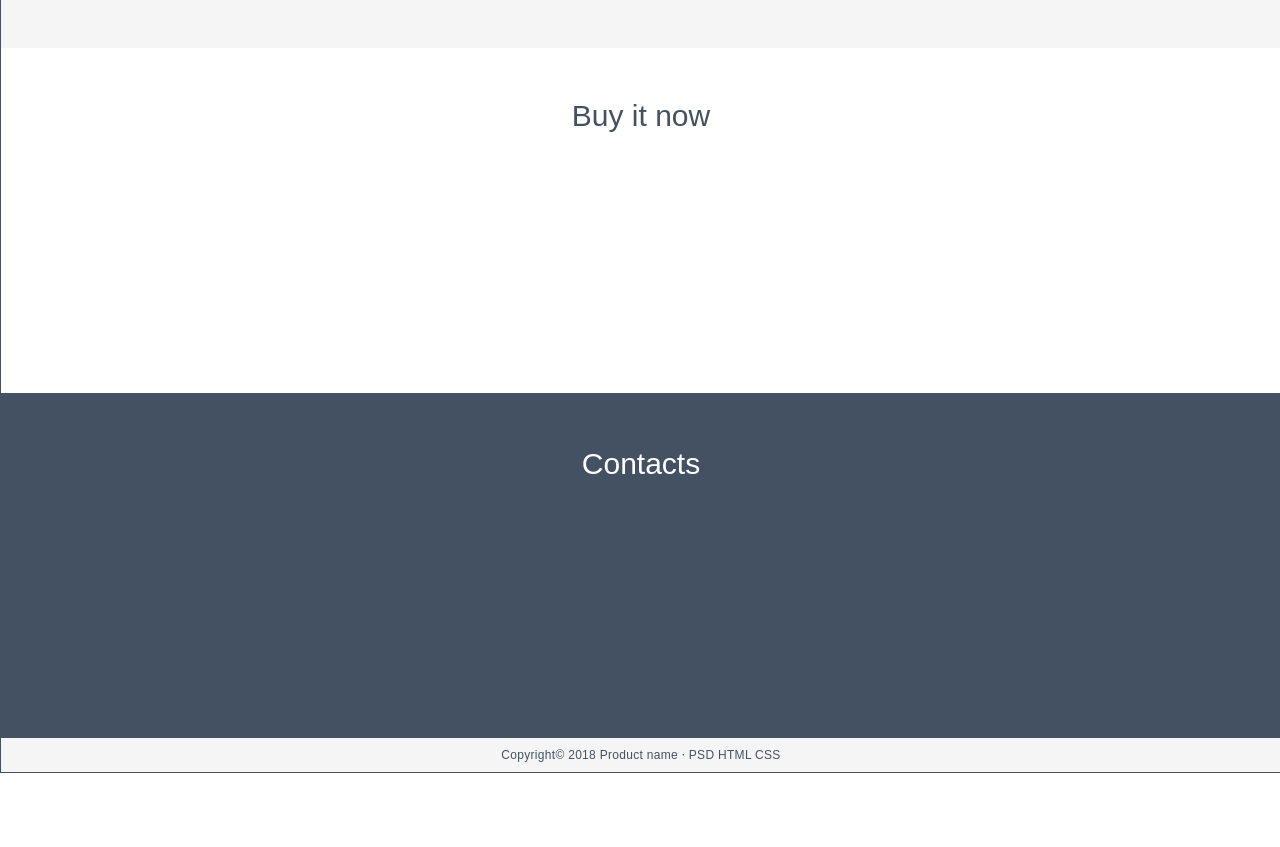
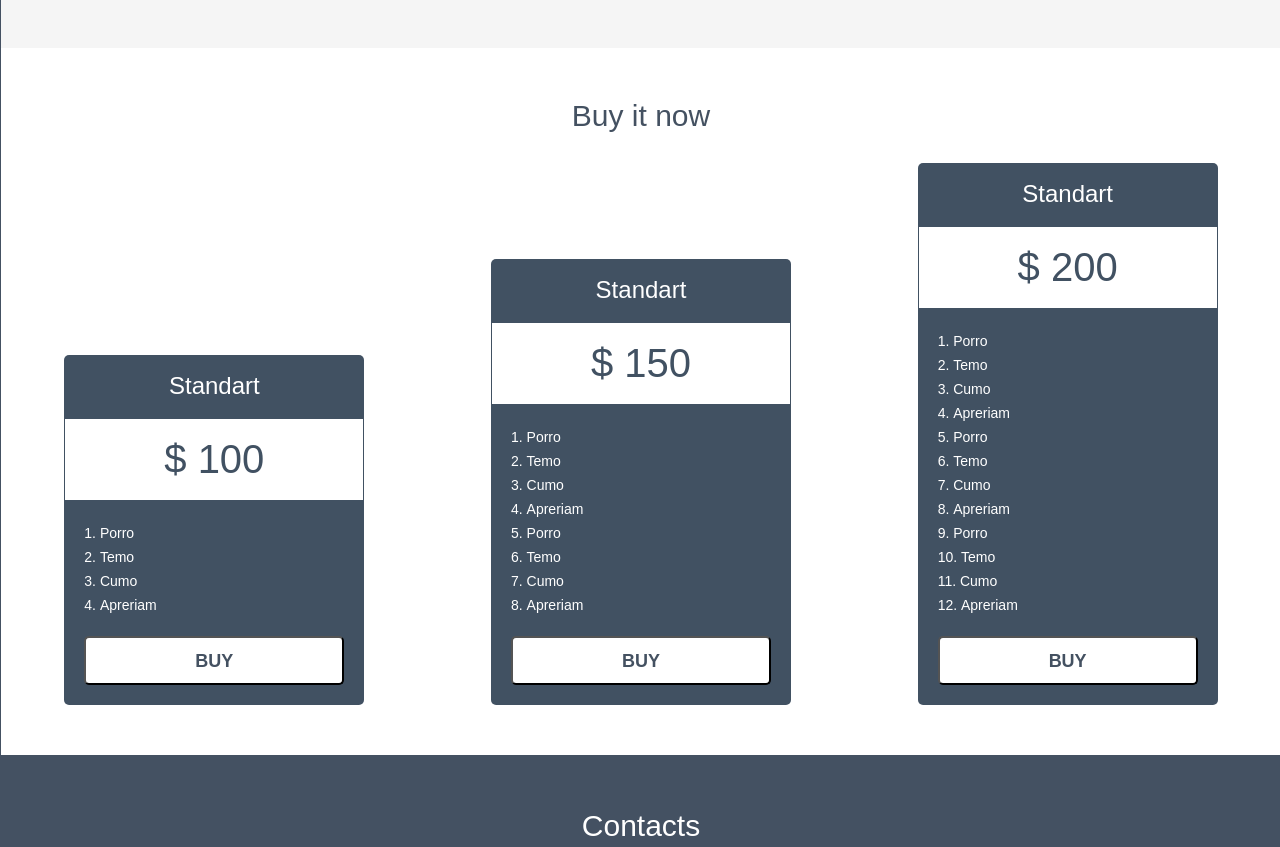
Before and after one commit to DenisPopelnitskiy/Simple-PSD-template, a plain HTML site: page index.html in a window 1280 px wide. Shown: the part 1979-2826 px from the top of the page. Before the commit the page ends 2752 px from the top, so only its background shows below. Drawn offline with Linux system fonts and the light colour scheme.

Commit message:
Buy it now section completed

```diff
--- a/css/style.css
+++ b/css/style.css
@@ -319,8 +319,11 @@ blockquote:before {
 
 .buyItNow {
     width: 100%;
-    height: 345px;
     background-color: #fff;
+    display: flex;
+    flex-wrap: wrap;
+    justify-content: space-around;
+    align-items: flex-end;
 }
 
 .buy-it-now_header {
@@ -334,6 +337,72 @@ blockquote:before {
     line-height: 36px;
     padding-top: 50px;
     margin-bottom:29px;
+}
+
+.box {
+    width: 300px;
+    background-color: #415162;
+    border-radius: 5px;
+    margin-bottom: 50px;
+    padding-bottom: 1px;
+}
+
+.box_header {
+    width: 100%;
+    margin: 0 auto;
+    display: block;
+    text-align: center;
+    font-family: "Arial";
+    color: white;
+    font-size: 24px;
+    font-weight: 400;
+    line-height: 30px;
+    padding-top: 16px;
+    padding-bottom: 17px;
+    /*margin-bottom:29px;*/
+}
+
+.price {
+    display: block;
+    width: calc(100% - 2px);
+    border: 1px solid #415162;
+    background-color: white;
+    text-align: center;
+    font-family: "Arial";
+    color: #415162;
+    font-size: 40px;
+    font-weight: 400;
+    padding-top: 18px;
+    padding-bottom: 18px;
+    /*margin: 18px auto;*/
+}
+
+ol {
+    list-style-position: inside;
+    font-family: "Arial";
+    color: white;
+    font-size: 14px;
+    font-weight: 400;
+    line-height: 24px;
+    margin-left: 20px;
+    margin-top: 20px;
+}
+
+button {
+    text-transform: uppercase;
+    font-family: "Arial";
+    color: #445161;
+    font-size: 18px;
+    font-weight: 700;
+    line-height: 18px;
+    width: 260px;
+    padding-top: 14px;
+    padding-bottom: 13px;
+    background-color: white;
+    outline: none;
+    border-radius: 5px;
+    margin: 19px auto 19px auto;
+    display: block;
 }
 
 .contacts {
--- a/index.html
+++ b/index.html
@@ -126,10 +126,56 @@
             </section>
             <section class="buyItNow">
                 <span class="buy-it-now_header">Buy it now</span>
+                <div class="box">
+                    <span class="box_header">Standart</span>
+                    <p class="price">&#36&nbsp100</p>
+                    <ol>
+                        <li>Porro</li>
+                        <li>Temo</li>
+                        <li>Cumo</li>
+                        <li>Apreriam</li>
+                    </ol>
+                    <button>Buy</button>
+                </div>
+                <div class="box">
+                    <span class="box_header">Standart</span>
+                    <p class="price">&#36&nbsp150</p>
+                    <ol>
+                        <li>Porro</li>
+                        <li>Temo</li>
+                        <li>Cumo</li>
+                        <li>Apreriam</li>
+                        <li>Porro</li>
+                        <li>Temo</li>
+                        <li>Cumo</li>
+                        <li>Apreriam</li>
+                    </ol>
+                    <button>Buy</button>
+                </div>
+                <div class="box">
+                    <span class="box_header">Standart</span>
+                    <p class="price">&#36&nbsp200</p>
+                    <ol>
+                        <li>Porro</li>
+                        <li>Temo</li>
+                        <li>Cumo</li>
+                        <li>Apreriam</li>
+                        <li>Porro</li>
+                        <li>Temo</li>
+                        <li>Cumo</li>
+                        <li>Apreriam</li>
+                        <li>Porro</li>
+                        <li>Temo</li>
+                        <li>Cumo</li>
+                        <li>Apreriam</li>
+                    </ol>
+                    <button>Buy</button>
+                </div>
 
             </section>
             <section class="contacts">
                 <span class="contacts_header">Contacts</span>
+
 
             </section>
         </main>
```
